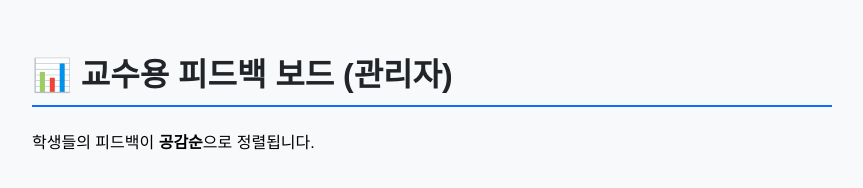
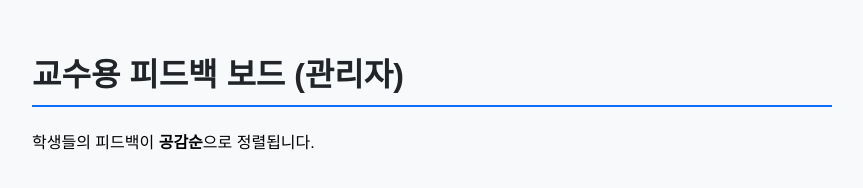
Before and after one commit to 20210442-JHB/2026-1-WebProg-NA-Team2-01_Hackathon, a website: page public/teacher.html in a window 1280 px wide. Shown: the whole page, without its empty margins (208-1071 px from the left). Drawn offline with Linux system fonts and the light colour scheme.

Commit message:
Remove emoji from the title in teacher.html

```diff
--- a/public/teacher.html
+++ b/public/teacher.html
@@ -7,7 +7,7 @@
 </head>
 <body>
     <div class="container">
-        <h1>📊 교수용 피드백 보드 (관리자)</h1>
+        <h1>교수용 피드백 보드 (관리자)</h1>
         <p>학생들의 피드백이 <strong>공감순</strong>으로 정렬됩니다.</p>
         <div id="adminList"></div>
     </div>
```
